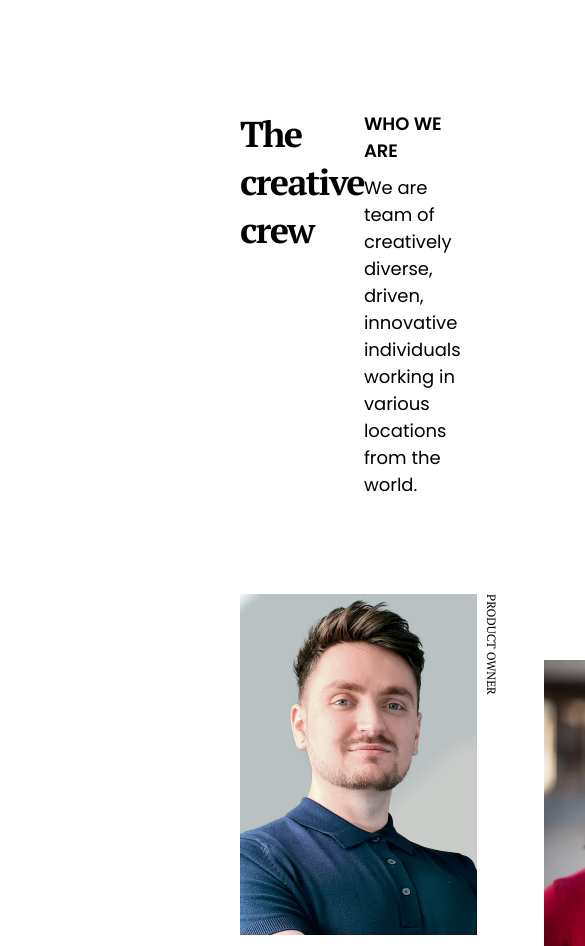
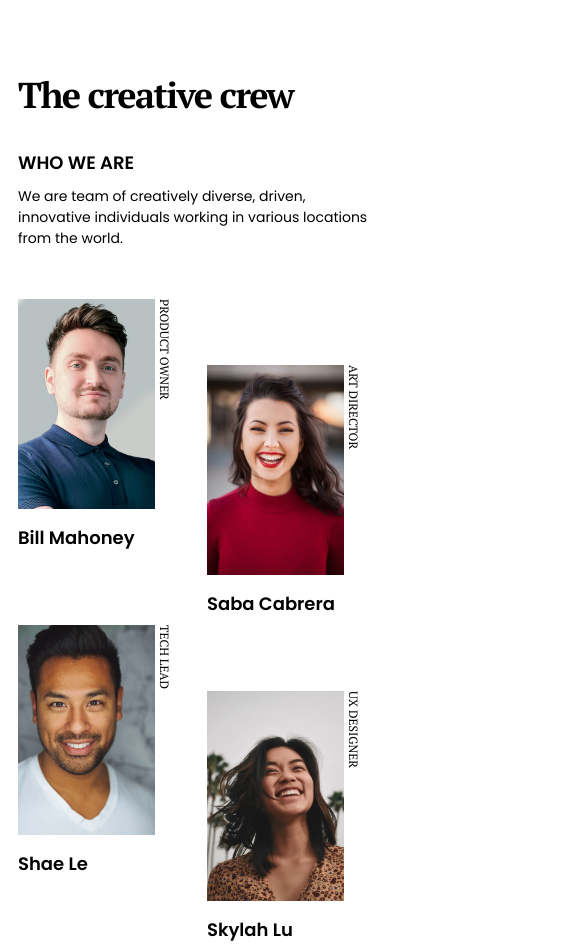
Before and after one commit to IamKosarev/The-creative-crew-page, a plain HTML site: page index.html in a window 390 px wide. Shown: the top 946 px of the page, 585 px wide, since content can reach past the window. Drawn offline with Linux system fonts and the light colour scheme.

Commit message:
added media queries

```diff
--- a/styles/style.css
+++ b/styles/style.css
@@ -10,8 +10,13 @@ body {
 }
 
 .container {
+  width: 80%;
+  margin: 110px auto;
+}
+
+/* .container {
   padding: 110px 240px;
-}
+} */
 
 .header {
   display: grid;
@@ -48,7 +53,7 @@ body {
   display: grid;
   grid-template-columns: 1fr 1fr 1fr;
   column-gap: 67px;
-  row-gap: 132px;
+  row-gap: 115px;
 }
 
 .card {
@@ -57,7 +62,7 @@ body {
 }
 
 .card .photo {
-  width: 237px;
+  width: 100%;
   height: 341px;
 }
 
@@ -105,7 +110,7 @@ body {
 
 footer {
   text-align: center;
-  margin-top: -39px;
+  margin-bottom: 30px;
   font-family: "Montserrat", sans-serif;
   font-weight: 600;
   font-size: 14px;
@@ -117,3 +122,61 @@ footer a {
   text-decoration: none;
   color: #a9a9a9;
 }
+
+@media screen and (max-width: 1100px) {
+  .header {
+    column-gap: 5%;
+  }
+  .cards-grid {
+    grid-template-columns: 1fr 1fr;
+  }
+}
+
+@media screen and (max-width: 650px) {
+  .container {
+    width: 100%;
+    margin: 0 0;
+    padding: 71px 18px;
+  }
+  .header {
+    grid-template-columns: 1fr;
+    row-gap: 30px;
+  }
+
+  .header h1 {
+    font-size: 36px;
+  }
+
+  .who p {
+    font-size: 14px;
+    line-height: 21px;
+  }
+
+  .cards-grid {
+    margin-top: 50px;
+    grid-template-columns: 1fr 1fr;
+    column-gap: 24px;
+    row-gap: 30px;
+  }
+
+  .card {
+    width: 137px;
+    height: 230px;
+  }
+
+  .card:nth-child(2n) {
+    margin-top: 66px;
+  }
+  .card .photo {
+    height: 210px;
+  }
+
+  .card p {
+    right: -60px;
+  }
+
+  .two,
+  .five {
+    margin-top: 0;
+  }
+}
```
